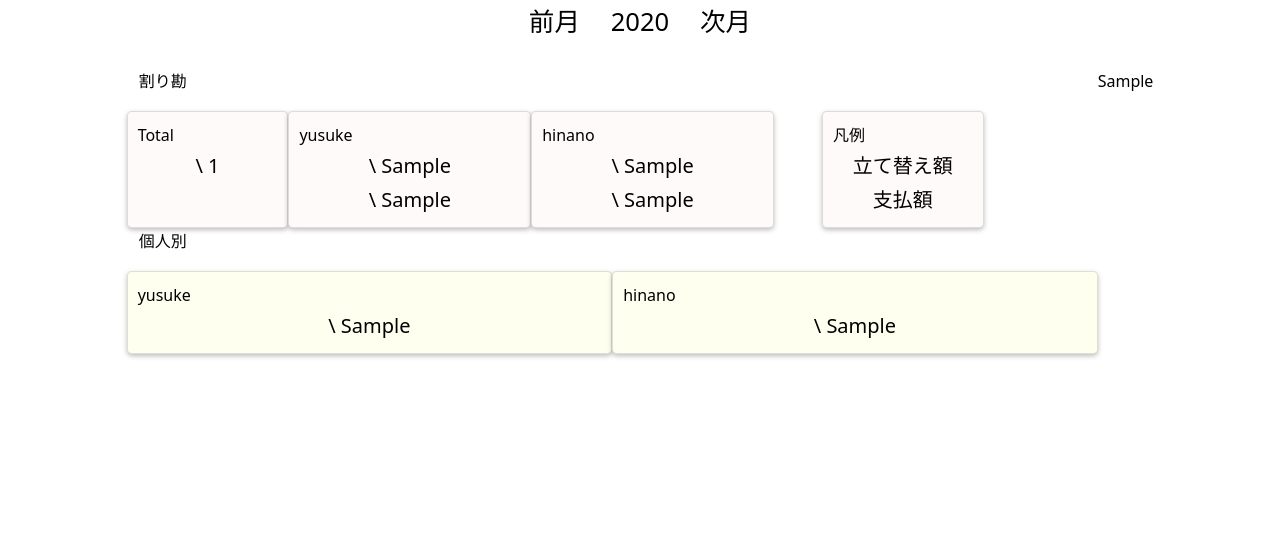
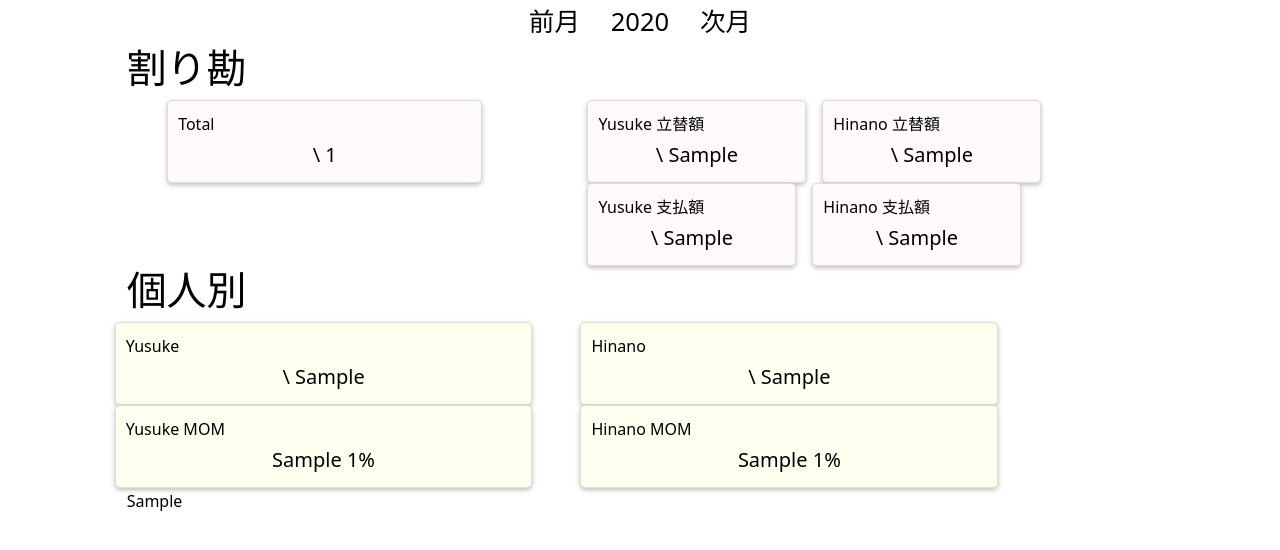
Before and after one commit to pokopok/warikan_kakeibo, a Django app: template templates/month_summary_dashboard.html in a window 1280 px wide. Shown: the part 60-610 px from the top of the page. Run offline with Django 4.2, Linux system fonts and the light colour scheme; the template is opened without the code that fills it: most values are stand-ins (such as "Sample title", 1, 10 or a date in 2020); parts of the project's set-up code (start-up, migrations or seed data) failed here and were passed over; some libraries are stand-ins or nearby versions.

Commit message:
update  配置修正mom追加

```diff
--- a/static/css/style.css
+++ b/static/css/style.css
@@ -107,6 +107,9 @@
   padding: 10px;
 }
 
+/* --------------------------------
+ * サマリダッシュボード用
+ * -------------------------------- */
 .summary_card_personal {
   position: relative;
   display: flex;
@@ -121,12 +124,19 @@
   padding: 10px;
 }
 
-/* --------------------------------
- * カード
- * -------------------------------- */
 .centering_item_yen {
   text-align: center;
   font-size: 15pt;
+}
+
+.summary_left{
+  width: 50%;
+  padding: 0 5%;
+}
+
+.summary_right {
+  width: 50%;
+  padding: 0 5%;
 }
 
 /* --------------------------------
--- a/templates/month_summary_dashboard.html
+++ b/templates/month_summary_dashboard.html
@@ -17,66 +17,65 @@
     </a>
   </div>
 
-  <div class="month-dash-page-top my-4">
+  <div class="row">
+    <h1 class="display-6">割り勘</h1>
+
+    <div class="left">
+      <div class="summary_card_warikan">
+        <div class="card_title">Total</div>
+        <div class="centering_item_yen">\ {{ total_warikan_expenses }}</div>
+      </div>
+    </div>
+
+    <div class="right">
       <div class="container-fluid">
         <div class="row">
-        <p>
-          割り勘
-        </p>
-        <div class="col-2 summary_card_warikan">
-          <div class="card_title">
-            Total
-          </div>
+          <div class="col-5 summary_card_warikan">
+            <div class="card_title">Yusuke 立替額</div>
             <div class="centering_item_yen">
-              \ {{ total_warikan_expenses }}
+              \ {{ yusuke_warikan_expenses }}
             </div>
           </div>
-        <div class="col-3 summary_card_warikan">
-          <div class="card_title">
-            yusuke
-          </div>
+          <div class="col-5 ms-3 summary_card_warikan">
+            <div class="card_title">Hinano 立替額</div>
             <div class="centering_item_yen">
-          \ {{ yusuke_warikan_expenses }} <br />
-          \ {{ yusuke_warikan_diff }}
+              \ {{ hinano_warikan_expenses }}
             </div>
           </div>
-        <div class="col-3 summary_card_warikan">
-          <div class="card_title">
-            hinano
+          <div class="row">
+            <div class="col-5 summary_card_warikan">
+              <div class="card_title">Yusuke 支払額</div>
+              <div class="centering_item_yen">\ {{ yusuke_warikan_diff }}</div>
             </div>
-          <div class="centering_item_yen">
-          \ {{ hinano_warikan_expenses }} <br />
-          \ {{ hinano_warikan_diff }}
-          </div>
-        </div>
-        <div class="col-2 ms-5 summary_card_warikan">
-          <div class="card_title">
-            凡例
-          </div>
-          <div class="centering_item_yen">
-          立て替え額 <br />
-          支払額
+            <div class="col-5 ms-3 summary_card_warikan">
+              <div class="card_title">Hinano 支払額</div>
+              <div class="centering_item_yen">\ {{ hinano_warikan_diff }}</div>
             </div>
           </div>
         </div>
-      <div class="row">
-        <p>
-          個人別
-        </p>
-        <div class="col-6 summary_card_personal">
-          <div class="card_title">
-            yusuke
-          </div>
-          <div class="centering_item_yen">
-          \ {{ yusuke_expenses }}
       </div>
     </div>
-        <div class="col-6 summary_card_personal">
-          <div class="card_title">
-            hinano
+
+    <div class="row">
+      <h1 class="display-6">個人別</h1>
+      <div class="row">
+        <div class="col-5 summary_card_personal">
+          <div class="card_title">Yusuke</div>
+          <div class="centering_item_yen">\ {{ yusuke_expenses }}</div>
         </div>
-          <div class="centering_item_yen">
-          \ {{ hinano_expenses }}
+        <div class="col-5 ms-5 summary_card_personal">
+          <div class="card_title">Hinano</div>
+          <div class="centering_item_yen">\ {{ hinano_expenses }}</div>
+        </div>
+      </div>
+      <div class="row">
+        <div class="col-5 summary_card_personal">
+          <div class="card_title">Yusuke MOM</div>
+          <div class="centering_item_yen"> {{ yusuke_mom }} {{ yusuke_mom_percent }}%</div>
+        </div>
+        <div class="col-5 ms-5 summary_card_personal">
+          <div class="card_title">Hinano MOM</div>
+          <div class="centering_item_yen"> {{ hinano_mom }} {{ yusuke_mom_percent }}%</div>
         </div>
       </div>
     </div>
@@ -84,5 +83,5 @@
   <div class="month-dash-bottom">
     <div>{{ plot_bar|safe }}</div>
   </div>
+  {% endblock %}
 </div>
-{% endblock %}
```
Lines whose indentation alone changed are shown as unchanged.
